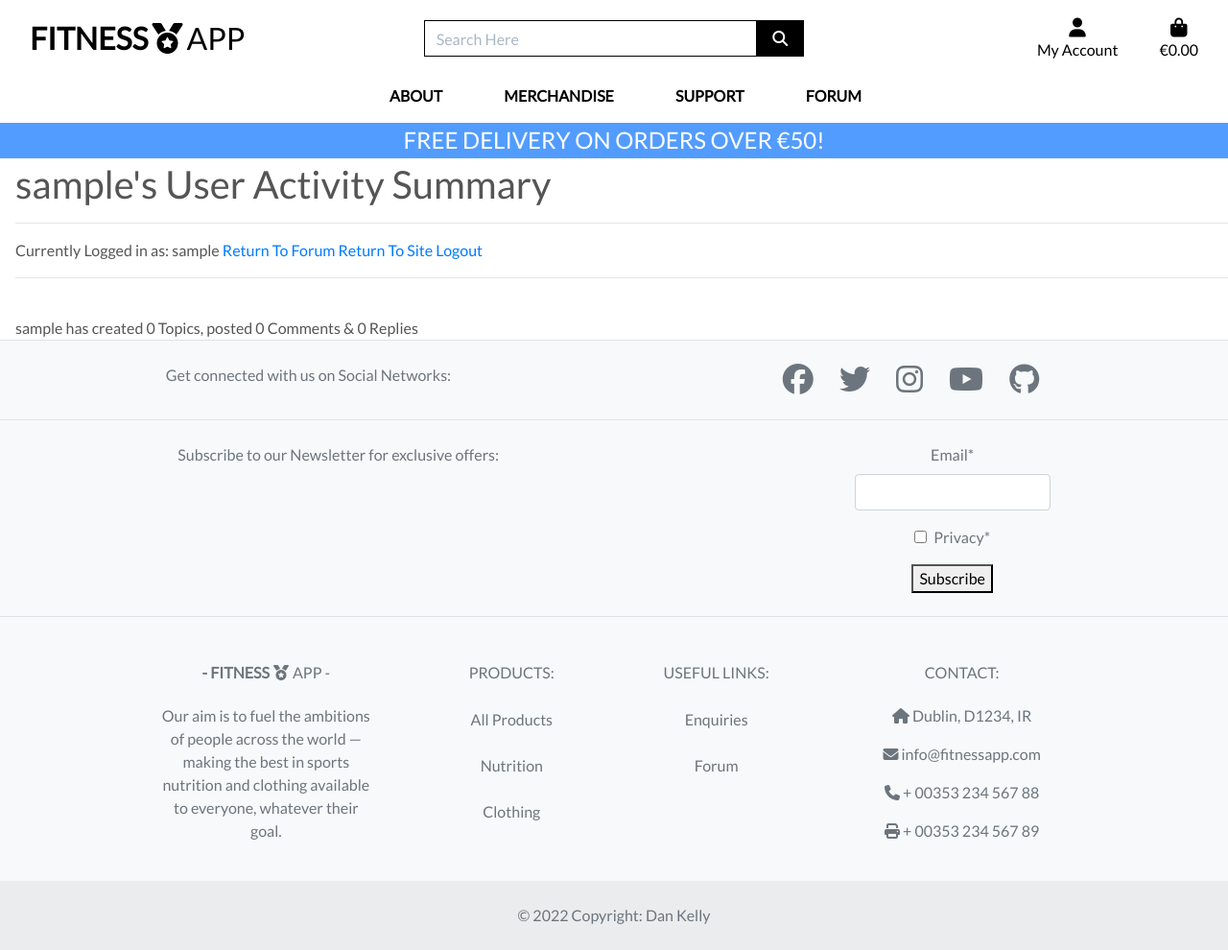
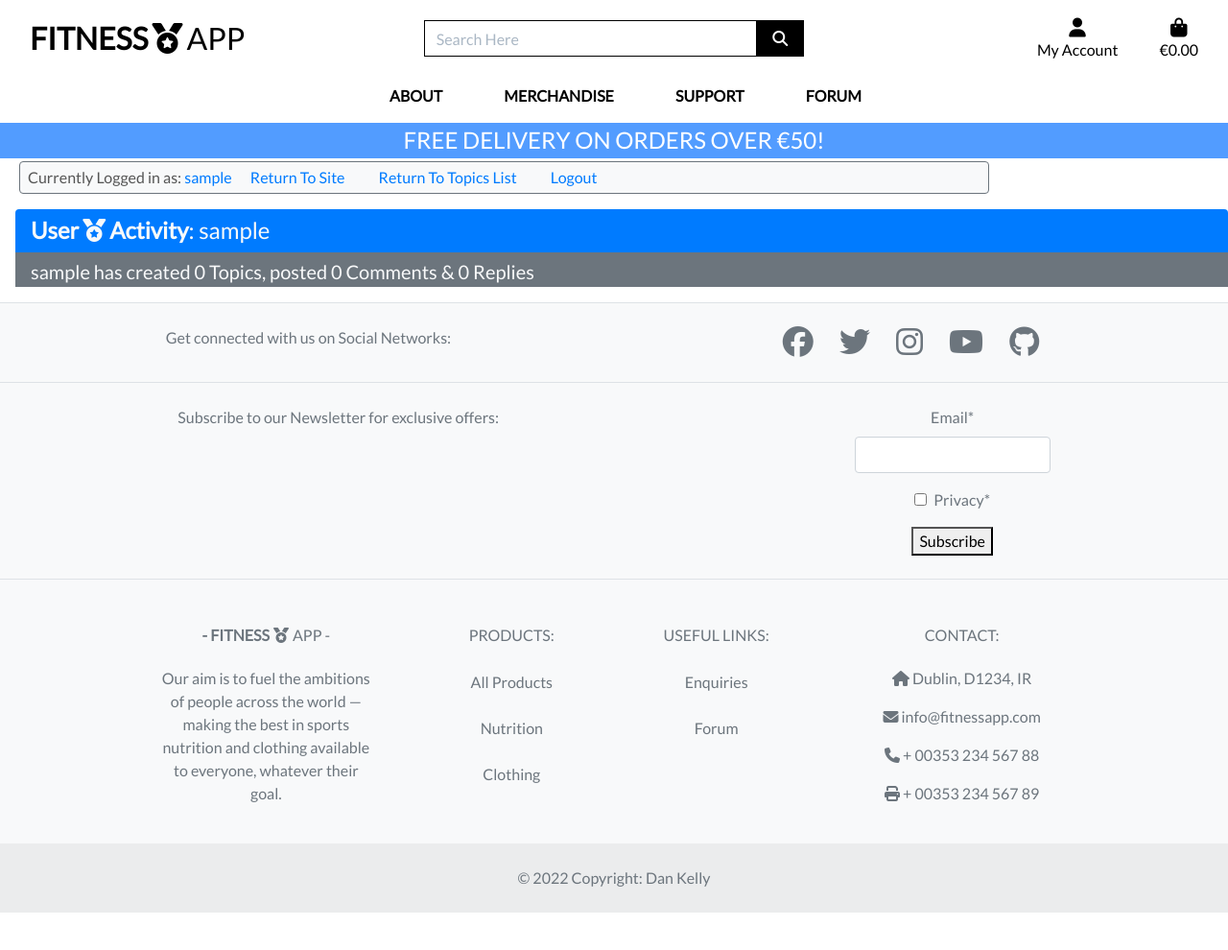
Before and after one commit to dkelly255/fitness-app, a Django app: template discussion_forum/templates/discussion_forum/user_activity.html in a window 1280 px wide. Shown: the whole page at 96% size. After the commit the page ends 951 px from the top, so only its background shows below. Run offline with Django 3.2, Linux system fonts and the light colour scheme; the template is opened without the code that fills it: values that come from a table or form of the project are taken from there, others are empty; the visitor is signed in with stand-in values (Sample User, id 1); data comes from the database, SQL or seed files in the repository; parts of the project's set-up code (start-up, migrations or seed data) failed here and were passed over; some libraries are stand-ins or nearby versions.

Commit message:
Add first draft of headers to user activity page for forum

```diff
--- a/discussion_forum/templates/discussion_forum/user_activity.html
+++ b/discussion_forum/templates/discussion_forum/user_activity.html
@@ -19,22 +19,35 @@
 <div class="row pl-3">
     <div class="col">
 
-        <h1 class="mt-1"> {{author}}'s User Activity Summary </h1>
+        <div class="container border border-secondary rounded px-2 py-1 m-1 mb-3 bg-light">
+            Currently Logged in as: <a href="{% url 'user_activity' user.username %}"> {{ user.username }} </a>
+            <a href="{% url 'home' %}" class="mx-3">Return To Site</a>
+            <a href="{% url 'discussion_forum' %}" class="mx-3">Return To Topics List</a>
+            <a href="{% url 'account_logout' %}" class="mx-3">Logout</a>
+        </div>
+
+        <div class="container-fluid my-3">
+            <div class="row">
+                <div class="table-responsive">
+                    <h2 class="h4 bg-primary mb-0 px-3 py-2 rounded-top text-light">
+                        <strong>User<i class="fas fa-medal mx-1"></i>Activity</strong>: {{ user.username }}
+                    </h2>
+                </div>
+
+                <div class="table-responsive">
+                    <h3 class="h5 bg-secondary mb-0 px-3 pt-2 pb-1 text-light">
+                        <p class="mb-0">
+                            {{ author}} has created {{ topics | length }} Topics, posted {{ comments | length }} Comments & {{ replies | length }} Replies
+                        </p>
+                    </h3>
+                </div>
+
+            </div>
+        </div>
+
+
 
         {% if request.user.is_authenticated %}
-            <hr>
-            <div>
-                Currently Logged in as: {{ user.username }}
-                <a href="{% url 'discussion_forum' %}">Return To Forum</a>
-                <a href="{% url 'home' %}">Return To Site</a>
-                <a href="{% url 'account_logout' %}">Logout</a>
-                <hr>
-                <br>
-            </div>
-
-
-            {{ author}} has created {{ topics | length }} Topics, posted {{ comments | length }} Comments & {{ replies | length }} Replies
-
                 {% for topic in topics %}
                 <div>
                     <hr>
```
